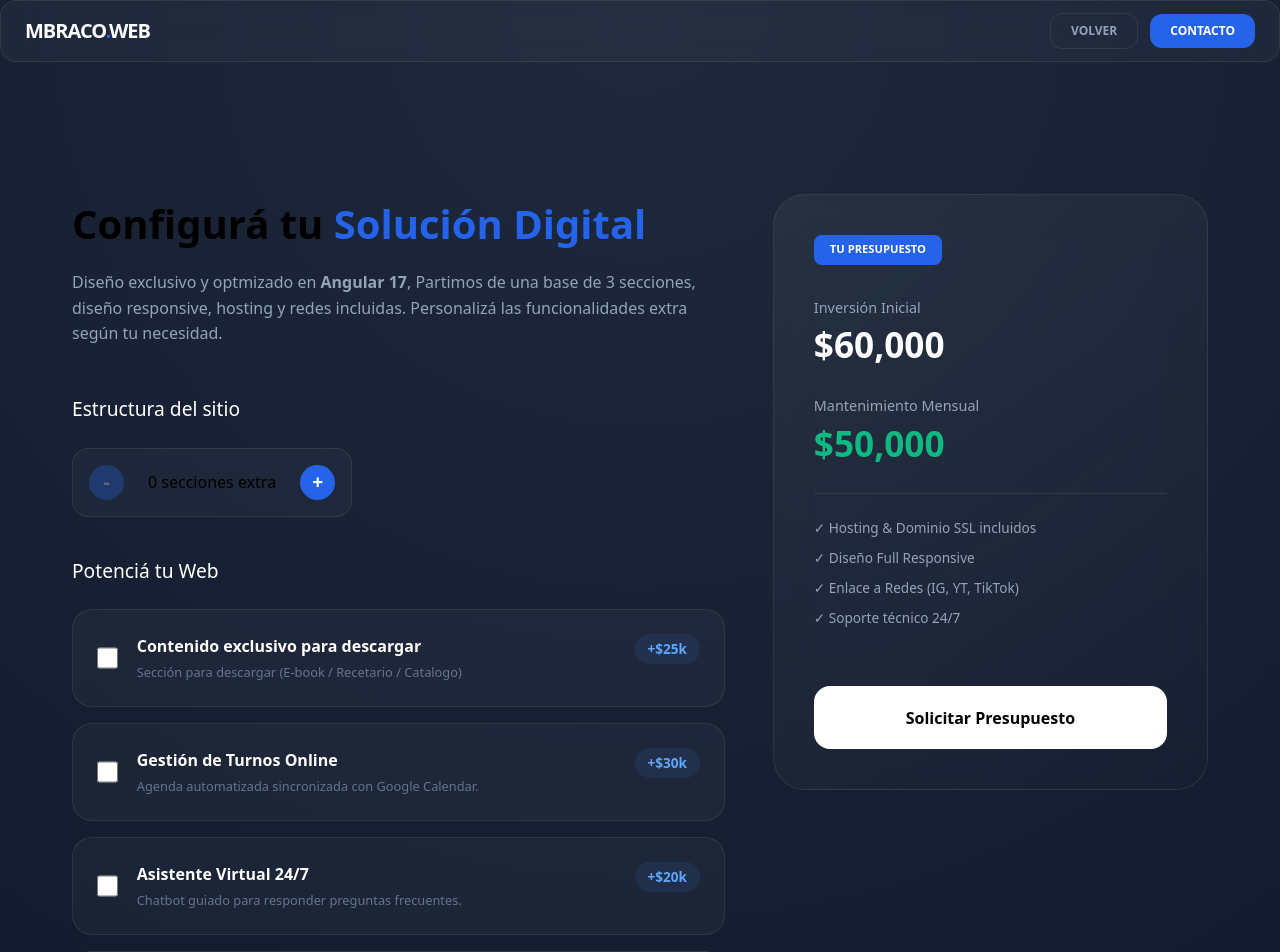
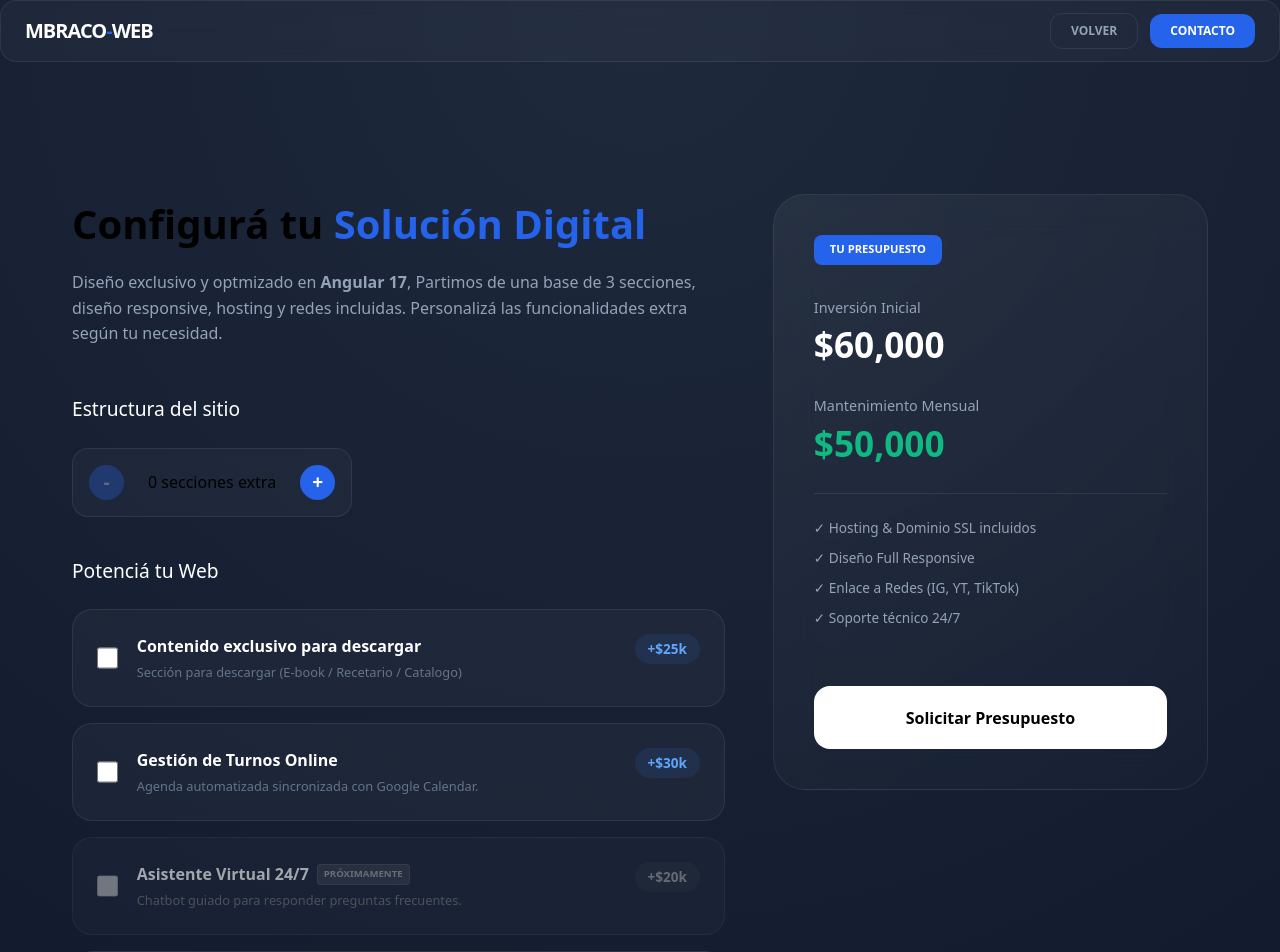
Before and after one commit to melina-braco/mi-portfolio, an Angular app: page /cotizacion in a window 1280 px wide. Shown: the top 952 px of the page. Built offline with nearby package versions, Linux system fonts and the light colour scheme.

Commit message:
Fixed footer

```diff
--- a/src/app/app.component.html
+++ b/src/app/app.component.html
@@ -1,10 +1,9 @@
 <div class="text-slate-200 selection:bg-blue-500/30">
-
   <nav class="fixed top-0 w-full z-50 px-6 py-4">
     <div class="max-w-6xl mx-auto nav-glass rounded-2xl px-6 py-3 flex justify-between items-center">
 
       <div class="logo" routerLink="/">
-        MBRACO<span class="text-blue-500">.</span>WEB
+        MBRACO<span class="text-blue-500">-</span>WEB
       </div>
 
       <div class="nav-actions">
--- a/src/app/pages/home/widgets/cotizacion/cotizacion.component.html
+++ b/src/app/pages/home/widgets/cotizacion/cotizacion.component.html
@@ -46,11 +46,14 @@
             </div>
           </label>
 
-          <label class="check-item">
-            <input type="checkbox" formControlName="guidedChatbot">
+          <label class="check-item disabled">
+            <input type="checkbox" formControlName="guidedChatbot" >
             <div class="check-content">
               <div class="texts">
-                <span class="label">Asistente Virtual 24/7</span>
+                <div class="label-wrapper">
+                  <span class="label">Asistente Virtual 24/7</span>
+                  <span class="soon-badge">Próximamente</span>
+                </div>
                 <p class="sub-label">Chatbot guiado para responder preguntas frecuentes.</p>
               </div>
               <span class="price-tag">+$20k</span>
--- a/src/app/pages/home/widgets/cotizacion/cotizacion.component.scss
+++ b/src/app/pages/home/widgets/cotizacion/cotizacion.component.scss
@@ -161,3 +161,50 @@
     &:hover { background: #f8fafc; transform: scale(1.02); }
   }
 }
+
+.feature-disabled {
+  position: relative;
+  filter: grayscale(1); // Hace que todo se vea gris
+  opacity: 0.5;         // Le da el efecto de estar desactivado
+  pointer-events: none; // Evita que el usuario haga clic
+  cursor: not-allowed;
+
+  .badge-soon {
+    position: absolute;
+    top: -10px;
+    right: -5px;
+    background: #475569; // Un gris pizarra para que no resalte tanto como el azul
+    color: white;
+    font-size: 0.6rem;
+    padding: 2px 6px;
+    border-radius: 4px;
+    text-transform: uppercase;
+    font-weight: bold;
+    letter-spacing: 0.05em;
+    z-index: 10;
+  }
+}
+
+.check-item.disabled {
+  pointer-events: none; // Evita cualquier interacción
+  filter: grayscale(1); // Grisa todo el contenido
+  opacity: 0.6;         // Le da el tono de desactivado
+  cursor: not-allowed;
+
+  .label-wrapper {
+    display: flex;
+    align-items: center;
+    gap: 0.5rem;
+  }
+
+  .soon-badge {
+    background: rgba(255, 255, 255, 0.1);
+    color: #94a3b8;
+    font-size: 0.6rem;
+    padding: 2px 6px;
+    border-radius: 4px;
+    text-transform: uppercase;
+    font-weight: 800;
+    border: 1px solid rgba(255, 255, 255, 0.1);
+  }
+}
--- a/src/app/pages/home/widgets/cotizacion/cotizacion.component.ts
+++ b/src/app/pages/home/widgets/cotizacion/cotizacion.component.ts
@@ -29,6 +29,8 @@ export class CotizacionComponent implements OnInit {
   constructor(private fb: FormBuilder) {}
 
   ngOnInit() {
+    // pasa a init fomr el formualrio
+
     this.quoteForm = this.fb.group({
       extraSections: [0],
       emailService: [false],
@@ -39,6 +41,8 @@ export class CotizacionComponent implements OnInit {
     });
 
     this.quoteForm.valueChanges.subscribe(() => this.calculateTotal());
+
+    this.quoteForm.get('guidedChatbot')?.disable();
   }
 
   updateSections(val: number) {
```
Also changed, not shown: src/app/pages/footer/footer.component.html (+2 -2 lines).
